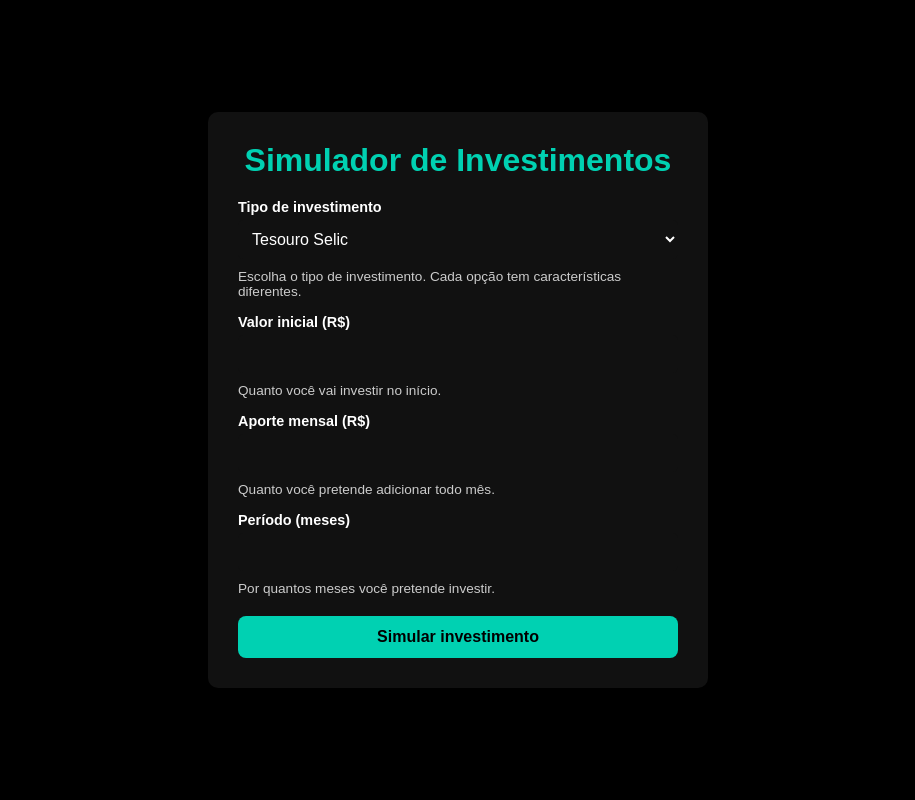
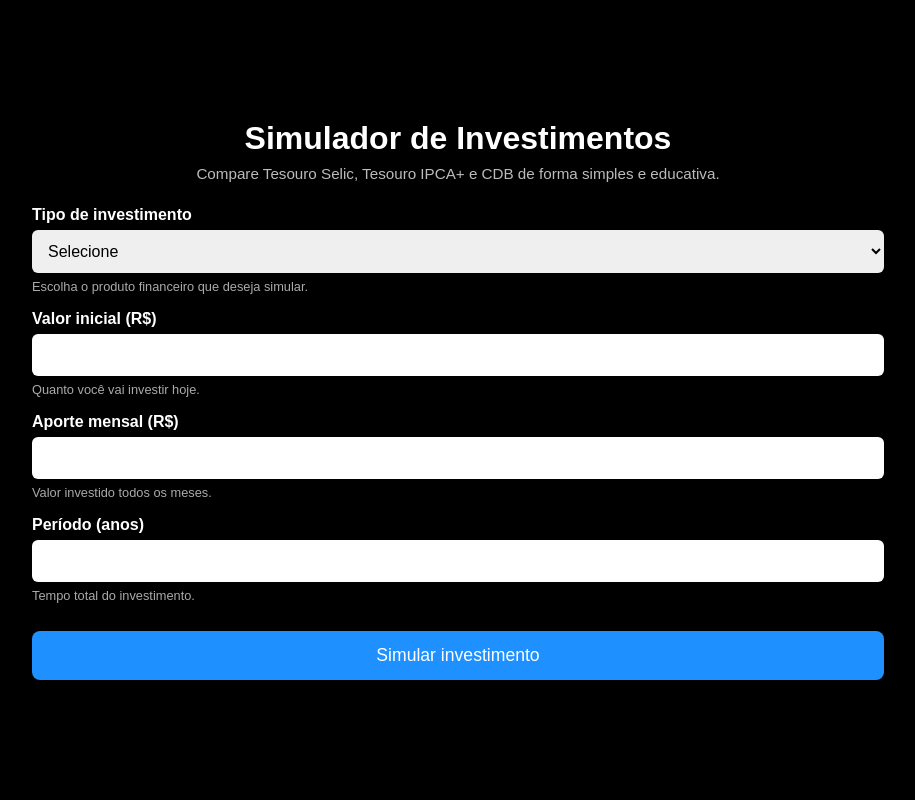
Before and after one commit to brandaoyan19-dotcom/Simulador-investimentos-flask, a Flask app: page / in a window 1280 px wide. Shown: the whole page, without its empty margins (182-1097 px from the left). Run offline with Flask 3, Linux system fonts and the light colour scheme.

Commit message:
Melhorar quase tudo

```diff
--- a/app.py
+++ b/app.py
@@ -2,53 +2,76 @@ from flask import Flask, render_template, request
 
 app = Flask(__name__)
 
+SELIC_ANUAL = 0.13      # 13% a.a.
+IPCA_ANUAL = 0.045     # 4,5% a.a.
+
 @app.route("/", methods=["GET", "POST"])
 def index():
     resultado = None
-    explicacao = None
 
     if request.method == "POST":
         tipo = request.form.get("tipo")
         valor_inicial = float(request.form.get("valor_inicial", 0))
         aporte_mensal = float(request.form.get("aporte_mensal", 0))
-        meses = int(request.form.get("periodo", 0))
+        anos = int(request.form.get("periodo", 0))
 
+        meses = anos * 12
         total_investido = valor_inicial + (aporte_mensal * meses)
 
-        # Taxas anuais médias (educacionais)
-        SELIC_ANUAL = 0.13
-        IPCA_ANUAL = 0.045
-
         rendimento = 0
+        taxa_anual_usada = 0
+        explicacao = ""
+        vale_a_pena = ""
 
         if tipo == "selic":
-            taxa_mensal = (1 + SELIC_ANUAL) ** (1/12) - 1
+            taxa_anual_usada = SELIC_ANUAL
+            taxa_mensal = (1 + taxa_anual_usada) ** (1/12) - 1
             rendimento = total_investido * ((1 + taxa_mensal) ** meses - 1)
-            explicacao = "O Tesouro Selic acompanha a taxa básica de juros da economia."
+
+            explicacao = (
+                "O Tesouro Selic acompanha a taxa básica de juros da economia. "
+                "É indicado para curto prazo e reserva de emergência."
+            )
+            vale_a_pena = "Vale a pena se você busca segurança e liquidez."
 
         elif tipo == "ipca":
-            ipca_extra = request.form.get("ipca_extra")
-            if ipca_extra:
-                taxa_anual = IPCA_ANUAL + (float(ipca_extra) / 100)
-                taxa_mensal = (1 + taxa_anual) ** (1/12) - 1
-                rendimento = total_investido * ((1 + taxa_mensal) ** meses - 1)
-                explicacao = "O Tesouro IPCA+ protege contra a inflação e oferece ganho real."
+            ipca_extra = float(request.form.get("ipca_extra", 0))
+            taxa_anual_usada = IPCA_ANUAL + (ipca_extra / 100)
+            taxa_mensal = (1 + taxa_anual_usada) ** (1/12) - 1
+            rendimento = total_investido * ((1 + taxa_mensal) ** meses - 1)
+
+            explicacao = (
+                f"O Tesouro IPCA+ protege contra a inflação (IPCA ≈ {IPCA_ANUAL*100:.1f}% a.a.) "
+                f"e ainda paga um ganho real de {ipca_extra:.1f}% ao ano."
+            )
+            vale_a_pena = "Vale a pena principalmente para objetivos de longo prazo."
 
         elif tipo == "cdb":
-            cdi_percent = request.form.get("cdi_percent")
-            if cdi_percent:
-                CDI_ANUAL = SELIC_ANUAL * (float(cdi_percent) / 100)
-                taxa_mensal = (1 + CDI_ANUAL) ** (1/12) - 1
-                rendimento = total_investido * ((1 + taxa_mensal) ** meses - 1)
-                explicacao = "O CDB rende um percentual do CDI, ligado à Selic."
+            cdi_percent = float(request.form.get("cdi_percent", 0))
+            taxa_anual_usada = SELIC_ANUAL * (cdi_percent / 100)
+            taxa_mensal = (1 + taxa_anual_usada) ** (1/12) - 1
+            rendimento = total_investido * ((1 + taxa_mensal) ** meses - 1)
+
+            explicacao = (
+                f"O CDB rende {cdi_percent:.0f}% do CDI. "
+                f"Como o CDI acompanha a Selic (~{SELIC_ANUAL*100:.1f}% a.a.), "
+                f"seu investimento rendeu cerca de {taxa_anual_usada*100:.1f}% ao ano."
+            )
+            vale_a_pena = "Vale a pena se o banco for confiável e o percentual do CDI for alto."
+
+        valor_final = total_investido + rendimento
+        percentual_ganho = (rendimento / total_investido) * 100 if total_investido > 0 else 0
 
         resultado = {
             "total_investido": round(total_investido, 2),
-            "valor_final": round(total_investido + rendimento, 2),
-            "rendimento": round(rendimento, 2)
+            "rendimento": round(rendimento, 2),
+            "valor_final": round(valor_final, 2),
+            "percentual_ganho": round(percentual_ganho, 2),
+            "explicacao": explicacao,
+            "vale_a_pena": vale_a_pena
         }
 
-    return render_template("index.html", resultado=resultado, explicacao=explicacao)
+    return render_template("index.html", resultado=resultado)
 
 
 if __name__ == "__main__":
--- a/static/style.css
+++ b/static/style.css
@@ -1,138 +1,114 @@
-.hidden {
-  display: none !important;
-}
-*{
+* {
+    box-sizing: border-box;
     margin: 0;
     padding: 0;
-    box-sizing: border-box;
 }
 
 html, body {
     width: 100%;
     height: 100%;
+    background-color: #000;
+    font-family: Arial, sans-serif;
+    color: #fff;
 }
 
-body {
-    background: #000;
-    color: #fff;
-    font-family: Arial, sans-serif;
+.container {
+    min-height: 100vh;
+    width: 100%;
+    max-width: 900px;
+    margin: auto;
+    padding: 24px;
+    display: flex;
+    flex-direction: column;
+    justify-content: center;
 }
 
-/* APP */
-.app {
-    min-height: 100vh;
-    width: 100%;
-    padding: 16px;
+h1 {
+    text-align: center;
+    margin-bottom: 8px;
 }
 
-/* TOPO */
-header {
+.subtitle {
     text-align: center;
+    font-size: 0.95rem;
+    color: #bbb;
     margin-bottom: 24px;
 }
 
-header h1 {
-    font-size: 2rem;
-}
-
-header p {
-    color: #aaa;
-    margin-top: 6px;
-}
-
-/* BASE */
-.card {
-    width: 100%;
-    background: #000;
-    padding: 0;
-    border-radius: 0;
-}
-
-/* FORM */
-.grid {
+form {
     display: flex;
     flex-direction: column;
     gap: 16px;
 }
 
-/* CAMPOS */
+.field {
+    display: flex;
+    flex-direction: column;
+    gap: 6px;
+}
+
 label {
     font-weight: bold;
 }
 
 input, select {
-    width: 100%;
-    padding: 16px;
-    font-size: 1.1rem;
-    background: #111;
+    padding: 12px;
+    font-size: 1rem;
+    border-radius: 6px;
     border: none;
-    border-radius: 14px;
-    color: #fff;
 }
 
 small {
+    font-size: 0.8rem;
     color: #aaa;
 }
 
-/* BOTÃO */
 button {
-    margin-top: 24px;
-    padding: 18px;
-    font-size: 1.2rem;
-    font-weight: bold;
-    background: #00c853;
-    color: #000;
+    margin-top: 12px;
+    padding: 14px;
+    font-size: 1.1rem;
+    background-color: #1e90ff;
+    color: #fff;
     border: none;
-    border-radius: 16px;
-    width: 100%;
+    border-radius: 8px;
+    cursor: pointer;
 }
 
-/* RESULTADO */
+button:hover {
+    opacity: 0.9;
+}
+
 .resultado {
     margin-top: 32px;
-    padding: 24px;
-    background: #111;
-    border-radius: 18px;
+    padding: 20px;
+    border-radius: 8px;
+    background-color: #111;
 }
 
-/* ======================= */
-/* 📲 TABLET */
-/* ======================= */
-@media (min-width: 600px) {
-    .app {
-        display: flex;
-        flex-direction: column;
-        align-items: center;
-    }
+.resultado h2 {
+    margin-bottom: 12px;
+}
 
-    .card, .resultado {
-        max-width: 720px;
-        padding: 32px;
-        background: #111;
-        border-radius: 24px;
+.explicacao {
+    margin-top: 12px;
+    font-size: 0.95rem;
+    color: #ddd;
+}
+
+.hidden {
+    display: none;
+}
+
+/* Tablets */
+@media (min-width: 768px) {
+    .container {
+        max-width: 700px;
     }
 }
 
-/* ======================= */
-/* 💻 DESKTOP */
-/* ======================= */
+/* Desktop */
 @media (min-width: 1024px) {
-    .card, .resultado {
-        max-width: 1100px;
-        padding: 40px;
-    }
-
-    header h1 {
-        font-size: 2.8rem;
-    }
-
-    .grid {
-        display: grid;
-        grid-template-columns: repeat(3, 1fr);
-        gap: 20px;
-    }
-
-    button {
-        grid-column: span 3;
+    .container {
+        max-width: 900px;
     }
 }
--- a/templates/index.html
+++ b/templates/index.html
@@ -2,189 +2,103 @@
 <html lang="pt-BR">
 <head>
     <meta charset="UTF-8">
+    <title>Simulador Educacional de Investimentos</title>
     <meta name="viewport" content="width=device-width, initial-scale=1.0">
-    <title>Simulador de Investimentos</title>
-    <link rel="stylesheet" href="{{ url_for('static', filename='style.css') }}">
-    <style>
-        /* ===== Reset básico ===== */
-        * {
-            box-sizing: border-box;
-            margin: 0;
-            padding: 0;
-            font-family: Arial, sans-serif;
-        }
+    <link rel="stylesheet" href="/static/style.css">
+</head>
 
-        html, body {
-            height: 100%;
-            width: 100%;
-            background-color: #000;
-            color: #fff;
-        }
+<body>
+    <main class="container">
 
-        /* ===== Container central ===== */
-        .container {
-            min-height: 100vh;
-            display: flex;
-            justify-content: center;
-            align-items: center;
-            padding: 20px;
-        }
+        <h1>Simulador de Investimentos</h1>
+        <p class="subtitle">
+            Compare Tesouro Selic, Tesouro IPCA+ e CDB de forma simples e educativa.
+        </p>
 
-        /* ===== Formulário ===== */
-        form {
-            width: 100%;
-            max-width: 500px;
-            background-color: #111;
-            padding: 30px;
-            border-radius: 10px;
-        }
+        <form method="POST">
 
-        h1 {
-            text-align: center;
-            margin-bottom: 20px;
-            color: #00d1b2; /* cor estilo fintech */
-        }
-
-        label {
-            display: block;
-            margin-top: 15px;
-            font-size: 0.9rem;
-        }
-
-        input, select {
-            width: 100%;
-            padding: 10px;
-            margin-top: 5px;
-            border-radius: 5px;
-            border: none;
-            font-size: 1rem;
-        }
-
-        button {
-            margin-top: 20px;
-            width: 100%;
-            padding: 12px;
-            background-color: #00d1b2;
-            border: none;
-            border-radius: 8px;
-            font-size: 1rem;
-            cursor: pointer;
-            transition: 0.2s;
-        }
-
-        button:hover {
-            background-color: #00b89c;
-        }
-
-        /* ===== Microexplicações ===== */
-        .explicacao {
-            font-size: 0.85rem;
-            margin-top: 10px;
-            color: #ccc;
-        }
-
-        /* ===== Resultado ===== */
-        .resultado {
-            margin-top: 20px;
-            padding: 15px;
-            background-color: #222;
-            border-radius: 8px;
-        }
-
-        /* ===== Responsivo ===== */
-        @media (max-width: 600px) {
-            form {
-                padding: 20px;
-            }
-
-            h1 {
-                font-size: 1.5rem;
-            }
-
-            input, select, button {
-                font-size: 0.95rem;
-            }
-        }
-    </style>
-</head>
-<body>
-    <div class="container">
-        <form method="POST" action="/">
-            <h1>Simulador de Investimentos</h1>
-
-            <label for="tipo">Tipo de investimento</label>
-            <select name="tipo" id="tipo" onchange="controlarCampos()" required>
+            <!-- Tipo de investimento -->
+            <div class="field">
+                <label>Tipo de investimento</label>
+                <select name="tipo" id="tipo" required onchange="ajustarCampos()">
+                    <option value="">Selecione</option>
                     <option value="selic">Tesouro Selic</option>
                     <option value="ipca">Tesouro IPCA+</option>
                     <option value="cdb">CDB</option>
                 </select>
-            <div class="explicacao" id="explicacao-tipo">
-                Escolha o tipo de investimento. Cada opção tem características diferentes.
+                <small>Escolha o produto financeiro que deseja simular.</small>
             </div>
 
-            <label for="valor_inicial">Valor inicial (R$)</label>
+            <!-- Valor inicial -->
+            <div class="field">
+                <label>Valor inicial (R$)</label>
                 <input type="number" step="0.01" name="valor_inicial" required>
-            <div class="explicacao">Quanto você vai investir no início.</div>
-
-            <label for="aporte_mensal">Aporte mensal (R$)</label>
-            <input type="number" step="0.01" name="aporte_mensal" required>
-            <div class="explicacao">Quanto você pretende adicionar todo mês.</div>
-
-            <label for="periodo">Período (meses)</label>
-            <input type="number" name="periodo" required>
-            <div class="explicacao">Por quantos meses você pretende investir.</div>
-
-            <!-- Campos extras -->
-            <div id="campo-ipca" style="display:none;">
-                <label for="ipca_extra">Qual adicional acima do IPCA? (%)</label>
-                <input type="number" step="0.01" name="ipca_extra" id="ipca_extra">
-                <div class="explicacao">O Tesouro IPCA+ protege contra a inflação e paga um ganho real.</div>
+                <small>Quanto você vai investir hoje.</small>
             </div>
 
-            <div id="campo-cdb" style="display:none;">
-                <label for="cdi_percent">Qual porcentagem do CDI? (%)</label>
-                <input type="number" step="0.01" name="cdi_percent" id="cdi_percent">
-                <div class="explicacao">O CDB rende um percentual do CDI, que acompanha a Selic.</div>
+            <!-- Aporte mensal -->
+            <div class="field">
+                <label>Aporte mensal (R$)</label>
+                <input type="number" step="0.01" name="aporte_mensal" required>
+                <small>Valor investido todos os meses.</small>
+            </div>
+
+            <!-- Período -->
+            <div class="field">
+                <label>Período (anos)</label>
+                <input type="number" name="periodo" required>
+                <small>Tempo total do investimento.</small>
+            </div>
+
+            <!-- IPCA -->
+            <div class="field hidden" id="campo-ipca">
+                <label>Adicional acima do IPCA (%)</label>
+                <input type="number" step="0.01" name="ipca_extra">
+                <small>Ganho real acima da inflação.</small>
+            </div>
+
+            <!-- CDI -->
+            <div class="field hidden" id="campo-cdb">
+                <label>Percentual do CDI (%)</label>
+                <input type="number" step="0.01" name="cdi_percent">
+                <small>Quanto do CDI esse CDB paga.</small>
             </div>
 
             <button type="submit">Simular investimento</button>
+        </form>
 
         {% if resultado %}
-            <div class="resultado">
-                <p>Total investido: R$ {{ resultado.total_investido }}</p>
-                <p>Valor final: R$ {{ resultado.valor_final }}</p>
-                <p>Rendimento: R$ {{ resultado.rendimento }}</p>
-                <p>{{ explicacao }}</p>
-                {% if resultado.rendimento / resultado.total_investido * 100 > 0 %}
-                <p>💡 Vale a pena!</p>
-                {% else %}
-                <p>💡 Não vale a pena.</p>
+        <section class="resultado">
+            <h2>Resultado da simulação</h2>
+
+            <p><strong>Total investido:</strong> R$ {{ resultado.total_investido }}</p>
+            <p><strong>Rendimento:</strong> R$ {{ resultado.rendimento }}</p>
+            <p><strong>Valor final:</strong> R$ {{ resultado.valor_final }}</p>
+            <p><strong>Ganho percentual:</strong> {{ resultado.percentual_ganho }}%</p>
+
+            <div class="explicacao">
+                <p>{{ resultado.explicacao }}</p>
+                <p><strong>{{ resultado.vale_a_pena }}</strong></p>
+            </div>
+        </section>
         {% endif %}
-            </div>
-            {% endif %}
-        </form>
-    </div>
+
+    </main>
 
     <script>
-        function controlarCampos() {
+        function ajustarCampos() {
             const tipo = document.getElementById("tipo").value;
-            const campoIpca = document.getElementById("campo-ipca");
-            const campoCdi = document.getElementById("campo-cdb");
+            document.getElementById("campo-ipca").classList.add("hidden");
+            document.getElementById("campo-cdb").classList.add("hidden");
 
             if (tipo === "ipca") {
-                campoIpca.style.display = "block";
-                campoCdi.style.display = "none";
-            } else if (tipo === "cdb") {
-                campoCdi.style.display = "block";
-                campoIpca.style.display = "none";
-            } else {
-                campoIpca.style.display = "none";
-                campoCdi.style.display = "none";
+                document.getElementById("campo-ipca").classList.remove("hidden");
+            }
+
+            if (tipo === "cdb") {
+                document.getElementById("campo-cdb").classList.remove("hidden");
             }
         }
-
-        // Inicializa ao carregar
-        window.onload = controlarCampos;
     </script>
 </body>
 </html>
```
Lines whose indentation alone changed are shown as unchanged.
